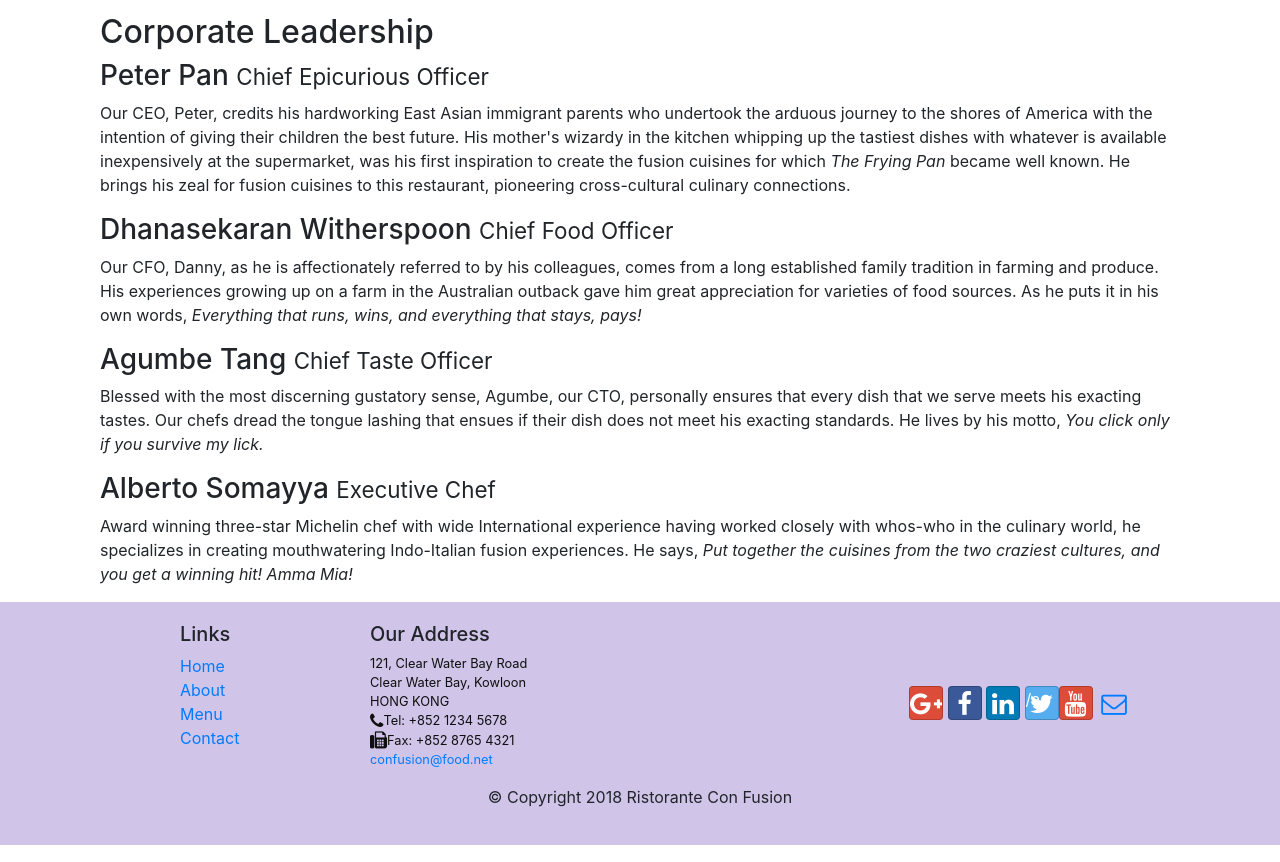
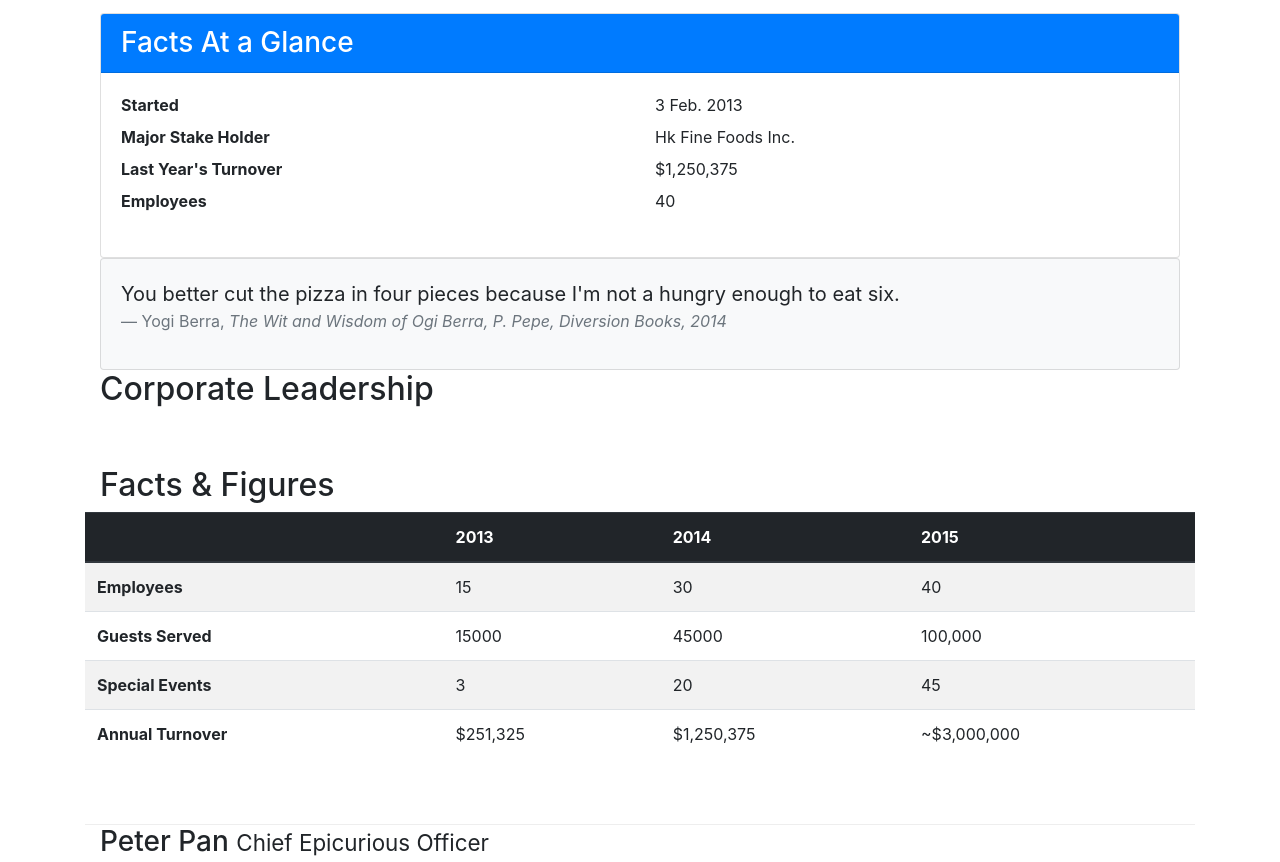
Before and after one commit to longITsince2021/Responsive-Design-and-Bootstrap-Grid-System-Part-1, a website: page aboutus.html in a window 1280 px wide. Shown: the part 766-1628 px from the top of the page. Drawn offline with nearby package versions, Linux system fonts and the light colour scheme.

Commit message:
Tables and Cards

```diff
--- a/aboutus.html
+++ b/aboutus.html
@@ -67,11 +67,82 @@
             <div>
             </div>
         </div>
-
+        <div class="col-12">
+            <div class="card">
+                <h3 class="card-header bg-primary text-white">Facts At a Glance</h3>
+                <div class="card-body">
+                    <dl class="row">
+                        <dt class="col-6">Started</dt>
+                        <dd class="col-6">3 Feb. 2013</dd>
+                        <dt class="col-6">Major Stake Holder</dt>
+                        <dd class="col-6">Hk Fine Foods Inc.</dd>
+                        <dt class="col-6">Last Year's Turnover</dt>
+                        <dd class="col-6">$1,250,375</dd>
+                        <dt class="col-6">Employees</dt>
+                        <dd class="col-6">40</dd>
+                    </dl>
+                </div>
+            </div>
+            <div class="card card-body bg-light">
+                <blockquote class="blockquote">
+                    <p class="mb-0">You better cut the pizza in four pieces because I'm not a hungry enough to eat six.</p>
+                    <footer class="blockquote-footer">Yogi Berra,
+                        <cite title="Source Title">The Wit and Wisdom of Ogi Berra, P. Pepe, Diversion Books, 2014</cite>
+                    </footer>
+                </blockquote>
+            </div>
+        </div>
 
         <div class="col-12 col-sm-12">
             <div>
                 <h2>Corporate Leadership</h2>
+                <div class="row row-content">
+                    <div class="col-12 col-sm-9">
+                        <h2>Facts &amp; Figures</h2>
+                    </div>
+                    <div class="col-12 col-sm-3">
+
+                    </div>
+                    <div class="table-responsive">
+                        <table class="table table-striped">
+                        <thead class="thead-dark">
+                        <tr>
+                        <th>&nbsp;</th>
+                        <th>2013</th>
+                        <th>2014</th>
+                        <th>2015</th>
+                        </tr>
+                        </thead>
+                        <tbody>
+                        <tr>
+                        <th>Employees</th>
+                        <td>15</td>
+                        <td>30</td>
+                        <td>40</td>
+                        </tr>
+                        <tr>
+                        <th>Guests Served</th>
+                        <td>15000</td>
+                        <td>45000</td>
+                        <td>100,000</td>
+                        </tr>
+                        <tr>
+                        <th>Special Events</th>
+                        <td>3</td>
+                        <td>20</td>
+                        <td>45</td>
+                        </tr>
+                        <tr>
+                        <th>Annual Turnover</th>
+                        <td>$251,325</td>
+                        <td>$1,250,375</td>
+                        <td>~$3,000,000</td>
+                        </tr>
+                        </tbody>
+                        </table>
+                        </div>
+
+                </div>
                 <h3>Peter Pan <small>Chief Epicurious Officer</small></h3>
                 <p class="d-none d-sm-block">Our CEO, Peter, credits his hardworking East Asian immigrant parents who undertook the arduous journey to the shores of America with the intention of giving their children the best future. His mother's wizardy in the kitchen whipping up the tastiest dishes with whatever is available inexpensively at the supermarket, was his first inspiration to create the fusion cuisines for which <em>The Frying Pan</em> became well known. He brings his zeal for fusion cuisines to this restaurant, pioneering cross-cultural culinary connections.</p>
                 <h3>Dhanasekaran Witherspoon <small>Chief Food Officer</small></h3>
```
